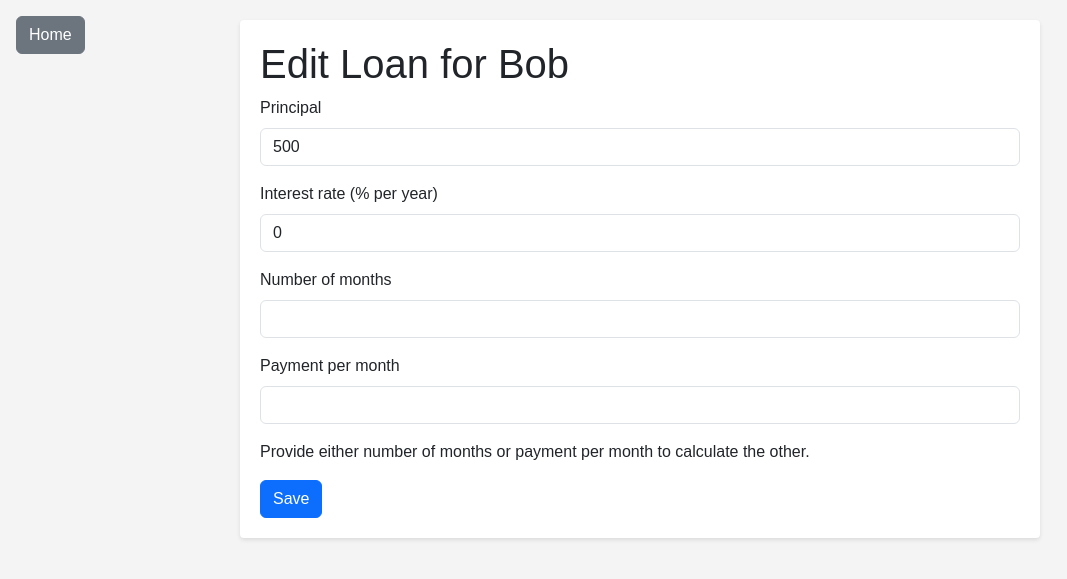
After one commit to zageabb/Bank_of_mum, a Flask app: page /loan/bob/edit in a window 1280 px wide. The commit adds this page. Shown: the top 579 px of the page, without its empty margins (0-1067 px from the left). Run offline with Flask 3, Linux system fonts and the light colour scheme.

Commit message:
Allow editing loans and payment comments

```diff
--- a/app.py
+++ b/app.py
@@ -103,6 +103,37 @@ def add_loan():
     return render_template('add_loan.html')
 
 
+@app.route('/loan/<loan_id>/edit', methods=['GET', 'POST'])
+def edit_loan(loan_id):
+    loan = load_loan(loan_id)
+    if request.method == 'POST':
+        principal = float(request.form.get('principal', loan['principal']))
+        rate = float(request.form.get('rate', 0) or 0)
+        months = request.form.get('months')
+        payment = request.form.get('payment')
+
+        months = int(months) if months else None
+        payment = float(payment) if payment else None
+
+        if months and not payment:
+            payment = calculate_monthly_payment(principal, rate, months)
+        elif payment and not months:
+            months = math.ceil(calculate_months(principal, rate, payment))
+        elif not months and not payment:
+            months = loan.get('months', 0)
+            payment = loan.get('payment_per_month', 0)
+
+        loan.update({
+            'principal': principal,
+            'interest_rate': rate,
+            'months': months,
+            'payment_per_month': payment
+        })
+        save_loan(loan)
+        return redirect(url_for('loan_details', loan_id=loan_id))
+    return render_template('edit_loan.html', loan=loan)
+
+
 @app.route('/loan/<loan_id>')
 def loan_details(loan_id):
     loan = load_loan(loan_id)
@@ -114,6 +145,7 @@ def loan_details(loan_id):
             'date': p['date'],
             'amount': p['amount'],
             'balance': balance,
+            'comment': p.get('comment', ''),
             'index': idx
         })
     return render_template('loan_details.html', loan=loan, payments=payment_rows, balance=balance)
@@ -125,7 +157,8 @@ def add_payment(loan_id):
     if request.method == 'POST':
         amount = float(request.form['amount'])
         pay_date = request.form['date'] or date.today().isoformat()
-        loan.setdefault('payments', []).append({'date': pay_date, 'amount': amount})
+        comment = request.form.get('comment', '')
+        loan.setdefault('payments', []).append({'date': pay_date, 'amount': amount, 'comment': comment})
         save_loan(loan)
         return redirect(url_for('loan_details', loan_id=loan_id))
     today = date.today().isoformat()
@@ -142,8 +175,10 @@ def edit_payment(loan_id, payment_index):
     if request.method == 'POST':
         payment['amount'] = float(request.form['amount'])
         payment['date'] = request.form['date']
+        payment['comment'] = request.form.get('comment', '')
         save_loan(loan)
         return redirect(url_for('loan_details', loan_id=loan_id))
+    payment.setdefault('comment', '')
     return render_template('edit_payment.html', loan=loan, payment=payment)
 
 
--- a/templates/add_payment.html
+++ b/templates/add_payment.html
@@ -10,6 +10,10 @@
     <label for="amount" class="form-label">Amount</label>
     <input id="amount" type="number" step="0.01" name="amount" required class="form-control">
   </div>
+  <div class="mb-3">
+    <label for="comment" class="form-label">Comment</label>
+    <input id="comment" name="comment" class="form-control">
+  </div>
   <button type="submit" class="btn btn-primary">Save</button>
 </form>
 {% endblock %}
--- /dev/null
+++ b/templates/edit_loan.html
@@ -0,0 +1,24 @@
+{% extends 'layout.html' %}
+{% block content %}
+<h1>Edit Loan for {{ loan.child }}</h1>
+<form method="post">
+  <div class="mb-3">
+    <label for="principal" class="form-label">Principal</label>
+    <input id="principal" name="principal" type="number" step="0.01" value="{{ loan.principal }}" class="form-control" required>
+  </div>
+  <div class="mb-3">
+    <label for="rate" class="form-label">Interest rate (% per year)</label>
+    <input id="rate" name="rate" type="number" step="0.01" value="{{ loan.interest_rate }}" class="form-control">
+  </div>
+  <div class="mb-3">
+    <label for="months" class="form-label">Number of months</label>
+    <input id="months" name="months" type="number" value="{{ loan.months or '' }}" class="form-control">
+  </div>
+  <div class="mb-3">
+    <label for="payment" class="form-label">Payment per month</label>
+    <input id="payment" name="payment" type="number" step="0.01" value="{{ loan.payment_per_month or '' }}" class="form-control">
+  </div>
+  <p>Provide either number of months or payment per month to calculate the other.</p>
+  <button type="submit" class="btn btn-primary">Save</button>
+</form>
+{% endblock %}
--- a/templates/edit_payment.html
+++ b/templates/edit_payment.html
@@ -10,6 +10,10 @@
     <label for="amount" class="form-label">Amount</label>
     <input id="amount" type="number" step="0.01" name="amount" value="{{ '%.2f'|format(payment.amount) }}" required class="form-control">
   </div>
+  <div class="mb-3">
+    <label for="comment" class="form-label">Comment</label>
+    <input id="comment" name="comment" value="{{ payment.comment }}" class="form-control">
+  </div>
   <button type="submit" class="btn btn-primary">Save</button>
 </form>
 {% endblock %}
--- a/templates/loan_details.html
+++ b/templates/loan_details.html
@@ -9,11 +9,12 @@
 <p>Total expected repayment: {{ '%.2f'|format(loan.total_expected_repayment) }}</p>
 <div class="mb-3">
   <a href="{{ url_for('add_payment', loan_id=loan.id) }}" class="btn btn-primary">Add payment</a>
+  <a href="{{ url_for('edit_loan', loan_id=loan.id) }}" class="btn btn-secondary">Edit loan</a>
   <a href="{{ url_for('download_loan', loan_id=loan.id) }}" class="btn btn-secondary">Download JSON</a>
 </div>
 <table class="table table-striped">
   <thead>
-    <tr><th>Date</th><th>Payment</th><th>Remaining</th><th></th></tr>
+    <tr><th>Date</th><th>Payment</th><th>Remaining</th><th>Comment</th><th></th></tr>
   </thead>
   <tbody>
     {% for p in payments %}
@@ -21,6 +22,7 @@
       <td>{{ p.date }}</td>
       <td>{{ '%.2f'|format(p.amount) }}</td>
       <td>{{ '%.2f'|format(p.balance) }}</td>
+      <td>{{ p.comment }}</td>
       <td><a href="{{ url_for('edit_payment', loan_id=loan.id, payment_index=p.index) }}" class="btn btn-sm btn-secondary">Edit</a></td>
     </tr>
     {% endfor %}
```
